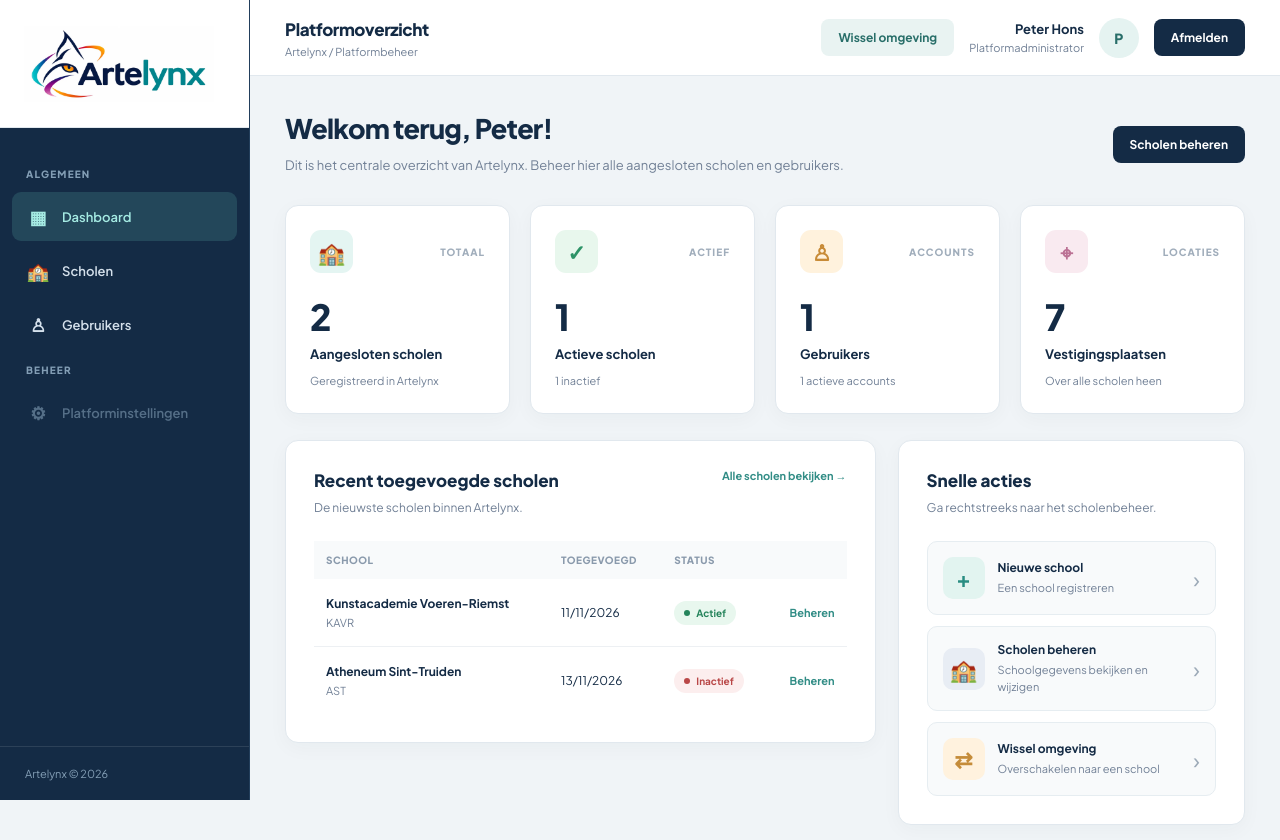
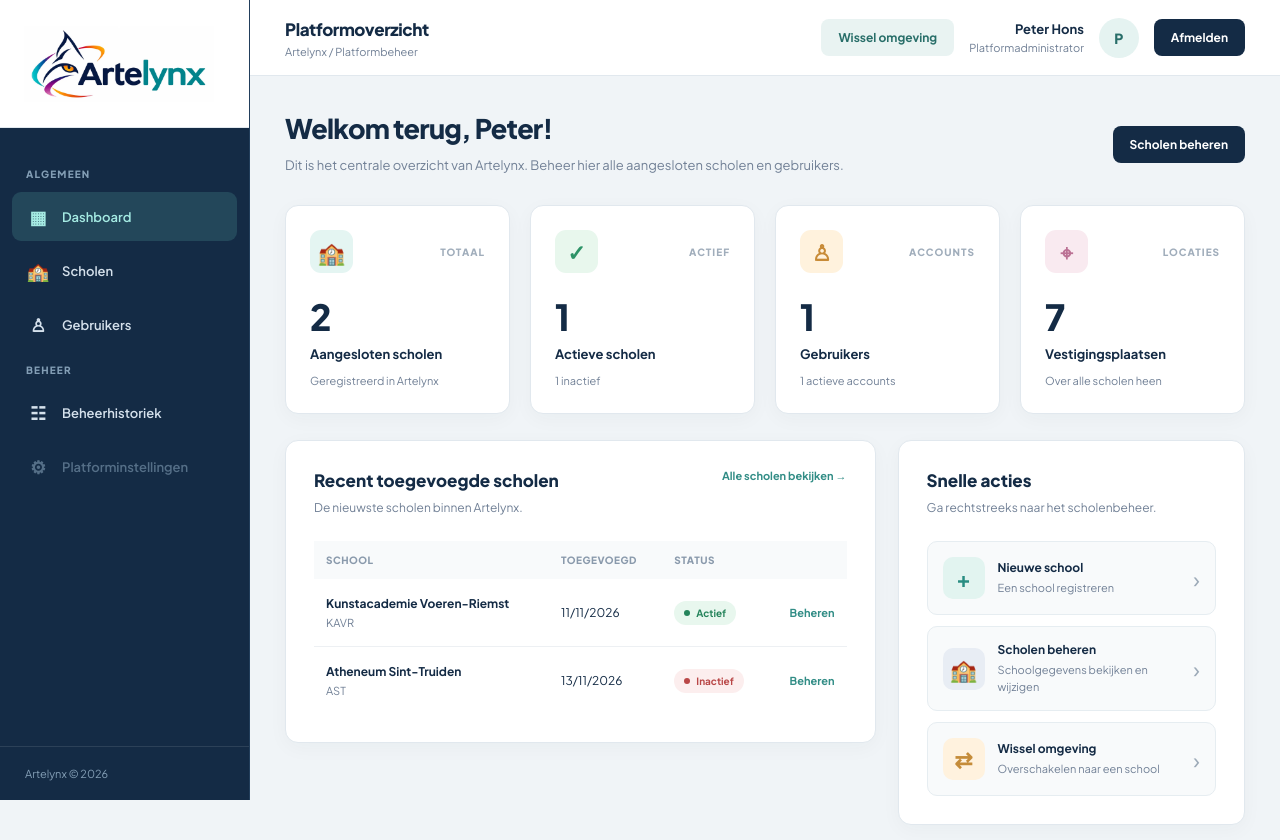
Before and after one commit to peterhons-blip/kavr-evaluaties, a Laravel app: page /platform in a window 1280 px wide. Shown: the top 840 px of the page. Run offline with Laravel 12, Linux system fonts and the light colour scheme; a user stored in the database is signed in; data comes from the database, SQL or seed files in the repository.

Commit message:
Link platform audit log from navigation

```diff
--- a/resources/views/layouts/platform.blade.php
+++ b/resources/views/layouts/platform.blade.php
@@ -568,6 +568,12 @@
 
         <div class="menu-label">BEHEER</div>
 
+        <a href="{{ route('platform.audit.index') }}"
+           class="nav-item {{ request()->routeIs('platform.audit.*') ? 'active' : '' }}">
+            <span class="nav-icon">☷</span>
+            <span class="nav-text">Beheerhistoriek</span>
+        </a>
+
         <!-- Platforminstellingen: later -->
         <span class="nav-item disabled"
               title="Binnenkort beschikbaar">
```
